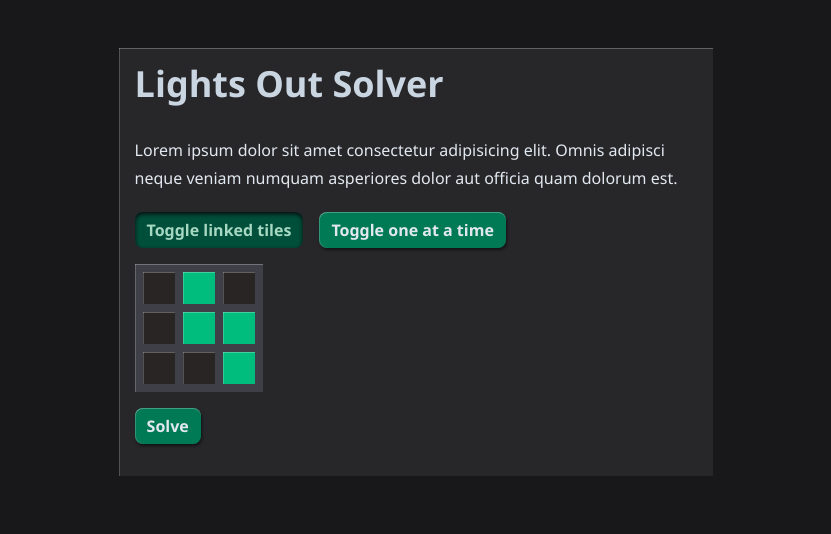
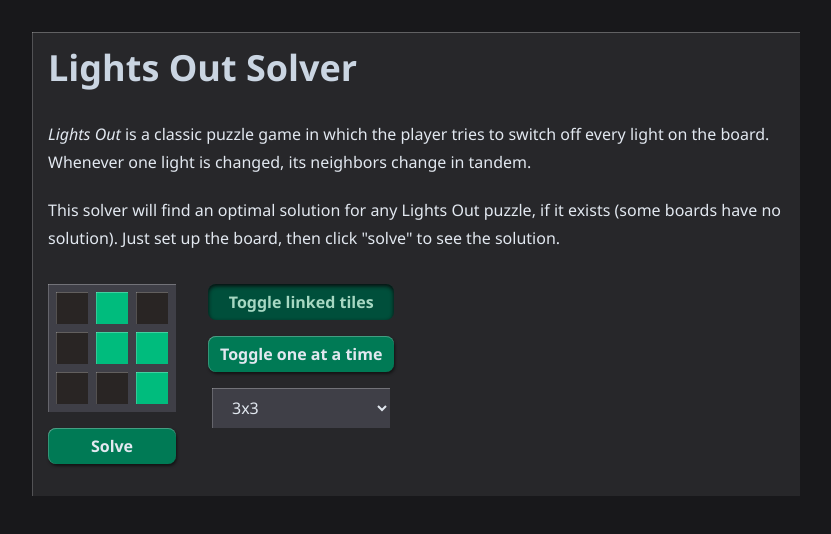
Before and after one commit to bprcode/lightsout-solver, a React (Vite) app: page / in a window 1280 px wide. Shown: the top 534 px of the page, without its empty margins (224-1055 px from the left). Built offline with nearby package versions, Linux system fonts and the light colour scheme.

Commit message:
Improve solution feedback

```diff
--- a/src/App.tsx
+++ b/src/App.tsx
@@ -4,17 +4,21 @@ import './App.css'
 type BoardSize = 2 | 3 | 4 | 5
 type BitBoard = number
 
-function solve(board: BitBoard, size: BoardSize): BitBoard[] {
+function solve(board: BitBoard, size: BoardSize): BitBoard[] | null {
   const seen = new Set<BitBoard>([board])
   const parent = new Map<BitBoard, BitBoard>([[board, -1]])
 
   let current: BitBoard[] = []
   let upcoming: BitBoard[] = [board]
 
-  console.log('original state:', board)
+  let depth = 0
+
+  console.log('original state:', board, 'with size:', size)
   while (upcoming.length) {
     current = upcoming
     upcoming = []
+
+    console.log('exploring depth', depth++)
 
     for (const u of current) {
       if (u === 0) {
@@ -41,7 +45,8 @@ function solve(board: BitBoard, size: BoardSize): BitBoard[] {
     }
   }
 
-  return [] as never
+  console.log('❌ Bailing out')
+  return null
 }
 
 function togglePlus(
@@ -214,7 +219,7 @@ function SolutionSteps({
 }) {
   return (
     <div>
-      <h2 className="text-slate-200">Solution steps:</h2>
+      <h2 className="text-slate-200 mt-4">Solution steps:</h2>
       <div className="flex flex-wrap gap-4">
         {solution.map((s, i) => {
           const diff =
@@ -252,7 +257,7 @@ function App() {
     originalBoard.length as BoardSize
   )
 
-  const [solution, setSolution] = useState<BitBoard[] | undefined>()
+  const [solution, setSolution] = useState<BitBoard[] | undefined | null>()
   console.log(solution)
 
   const [inputMode, setInputMode] = useState(() => togglePlus)
@@ -261,17 +266,43 @@ function App() {
     'bg-emerald-900 inset-shadow-sm inset-shadow-zinc-950 text-emerald-100/80 '
   const inactiveStyle =
     'bg-emerald-700 light-edge-shadow hover:bg-emerald-600 active:bg-emerald-950 '
-  const baseButtonStyle = 'px-3 py-1 mb-4 rounded-lg mr-4 font-semibold '
+  const baseButtonStyle = 'px-3 py-1 mb-4 rounded-lg font-semibold '
 
   return (
-    <div className="max-w-prose mx-auto mt-12 prose bg-zinc-800 text-slate-200 p-4 light-edge">
+    <div className="max-w-3xl mx-auto mt-8 prose bg-zinc-800 text-slate-200 p-4 light-edge">
       <h1 className="text-slate-300 font-bold">Lights Out Solver</h1>
 
       <p>
-        Lorem ipsum dolor sit amet consectetur adipisicing elit. Omnis adipisci
-        neque veniam numquam asperiores dolor aut officia quam dolorum est.
+        <em>Lights Out</em> is a classic puzzle game in which the player tries
+        to switch off every light on the board. Whenever one light is changed,
+        its neighbors change in tandem.
+      </p>
+      <p>
+        This solver will find an optimal solution for any Lights Out puzzle, if
+        it exists (some boards have no solution). Just set up the board, then
+        click "solve" to see the solution.
       </p>
 
+      <div className="flex gap-8 mt-8 w-fit">
+        <div className="flex flex-col">
+          <LightBoard
+            className="mb-4"
+            board={bitBoard}
+            size={boardSize}
+            onFlip={(r, c) => setBitBoard(inputMode(bitBoard, boardSize, r, c))}
+          />
+
+          <button
+            className={inactiveStyle + baseButtonStyle + 'w-full'}
+            onClick={() => {
+              const result = solve(bitBoard, boardSize)
+              setSolution(result)
+            }}
+          >
+            Solve
+          </button>
+        </div>
+        <div className="flex flex-col w-fit">
           <button
             className={`${
               inputMode === togglePlus ? activeStyle : inactiveStyle
@@ -288,21 +319,26 @@ function App() {
           >
             Toggle one at a time
           </button>
+          <select
+            className="bg-zinc-700 px-4 py-2 light-edge mx-1"
+            value={boardSize}
+            onChange={e => {
+              setBoardSize(Number(e.target.value) as BoardSize)
+              setBitBoard(0)
+              setSolution(undefined)
+            }}
+          >
+            <option value="2">2x2</option>
+            <option value="3">3x3</option>
+            <option value="4">4x4</option>
+            <option value="5">5x5</option>
+          </select>
+        </div>
+      </div>
 
-      <LightBoard
-        className="mb-4"
-        board={bitBoard}
-        size={boardSize}
-        onFlip={(r, c) => setBitBoard(inputMode(bitBoard, boardSize, r, c))}
-      />
-
-      <button
-        className={inactiveStyle + baseButtonStyle}
-        onClick={() => setSolution(solve(bitBoard, boardSize))}
-      >
-        Solve
-      </button>
-
+      {solution === null && (
+        <h2 className="text-orange-300">This board cannot be solved.</h2>
+      )}
       {solution && <SolutionSteps solution={solution} size={boardSize} />}
     </div>
   )
```
Lines whose indentation alone changed are shown as unchanged.
